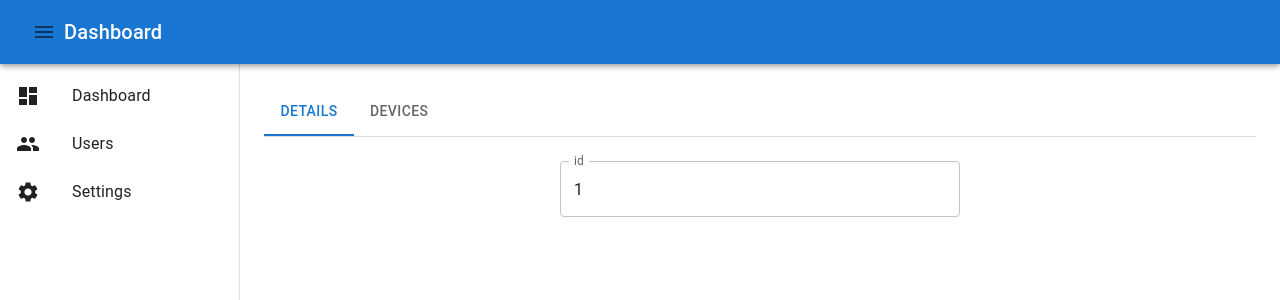
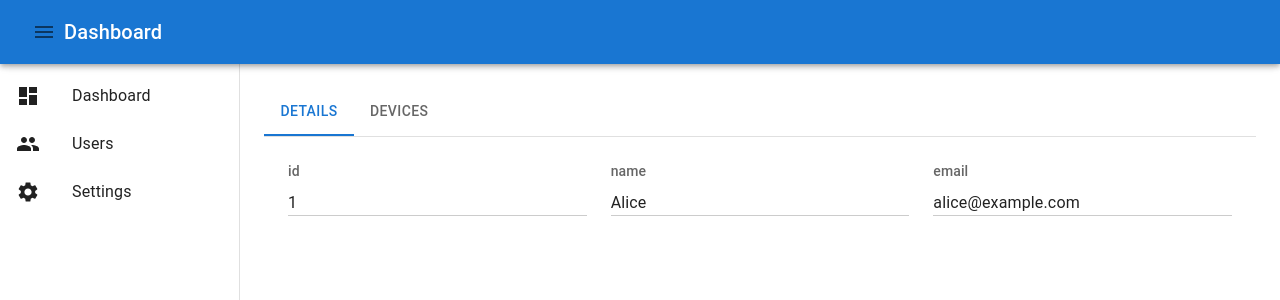
Before and after one commit to hirokazu-kobayashi-koba-hiro/idp-admin-dashboard, a Next.js app: page /users/1 in a window 1280 px wide. Shown: the top 300 px of the page. Built offline with nearby package versions, Linux system fonts and the light colour scheme; no server answers.

Commit message:
improve layout for user details

```diff
--- a/src/app/(authenticated)/users/[id]/page.tsx
+++ b/src/app/(authenticated)/users/[id]/page.tsx
@@ -6,8 +6,8 @@ import { systemAlertAtom } from "@/state/SystemState";
 import { User } from "@/app/api/admin/users/route";
 import { Box, TextField, Typography } from "@mui/material";
 import { Loading } from "@/components/Loading";
-import {TabPanels} from "@/components/TabPanels";
-import {UserDetails} from "@/components/users/UserDetails";
+import { TabPanels } from "@/components/TabPanels";
+import { UserDetails } from "@/components/users/UserDetails";
 
 const UserEditionPage = ({ params }: { params: Promise<{ id: string }> }) => {
   const [, setSystemAlert] = useAtom(systemAlertAtom);
@@ -46,22 +46,25 @@ const UserEditionPage = ({ params }: { params: Promise<{ id: string }> }) => {
   const elements = [
     {
       label: "details",
-      node: <UserDetails user={user} />
+      node: <UserDetails user={user} />,
     },
     {
       label: "devices",
-      node: <Box sx={{
+      node: (
+        <Box
+          sx={{
             display: "flex",
             flexDirection: "column",
             gap: 2,
             maxWidth: 400,
             margin: "0 auto",
-      }}>
-        <TextField label={"id"} value={user.id} />
+          }}
+        >
+          <TextField variant="standard" value={user.id} />
         </Box>
-    }
-  ]
-
+      ),
+    },
+  ];
 
   return (
     <>
--- /dev/null
+++ b/src/components/LabeledTypography.tsx
@@ -0,0 +1,25 @@
+import { Box, Typography } from "@mui/material";
+
+export const LabeledTypography = ({
+  label,
+  value,
+}: {
+  label: string;
+  value: string;
+}) => {
+  return (
+    <Box
+      sx={{
+        display: "flex",
+        flexDirection: "column",
+        gap: 1,
+        borderBottom: "1px solid #ccc",
+      }}
+    >
+      <Typography variant="subtitle2" color="textSecondary">
+        {label}
+      </Typography>
+      <Typography variant="body1">{value}</Typography>
+    </Box>
+  );
+};
--- a/src/components/users/UserDetails.tsx
+++ b/src/components/users/UserDetails.tsx
@@ -1,22 +1,25 @@
-import {Box, TextField} from "@mui/material";
-import {User} from "@/app/api/admin/users/route";
+import { Grid } from "@mui/material";
+import { User } from "@/app/api/admin/users/route";
+import { LabeledTypography } from "@/components/LabeledTypography";
 
 type UserDetailsProps = {
-    user: User,
-}
+  user: User;
+};
 
 export const UserDetails = (props: UserDetailsProps) => {
-    const { user } = props;
+  const { user } = props;
 
-    return (
-        <Box sx={{
-            display: "flex",
-            flexDirection: "column",
-            gap: 2,
-            maxWidth: 400,
-            margin: "0 auto",
-        }}>
-            <TextField label={"id"} value={user.id} />
-        </Box>
-    )
-}
+  return (
+    <Grid container spacing={3}>
+      <Grid item xs={12} md={4}>
+        <LabeledTypography label={"id"} value={user.id} />
+      </Grid>
+      <Grid item xs={12} md={4}>
+        <LabeledTypography label={"name"} value={user.name} />
+      </Grid>
+      <Grid item xs={12} md={4}>
+        <LabeledTypography label={"email"} value={user.email} />
+      </Grid>
+    </Grid>
+  );
+};
```
Also changed, not shown: src/app/api/admin/users/[userId]/route.ts (+8 -2 lines). Lines whose indentation alone changed are shown as unchanged.
